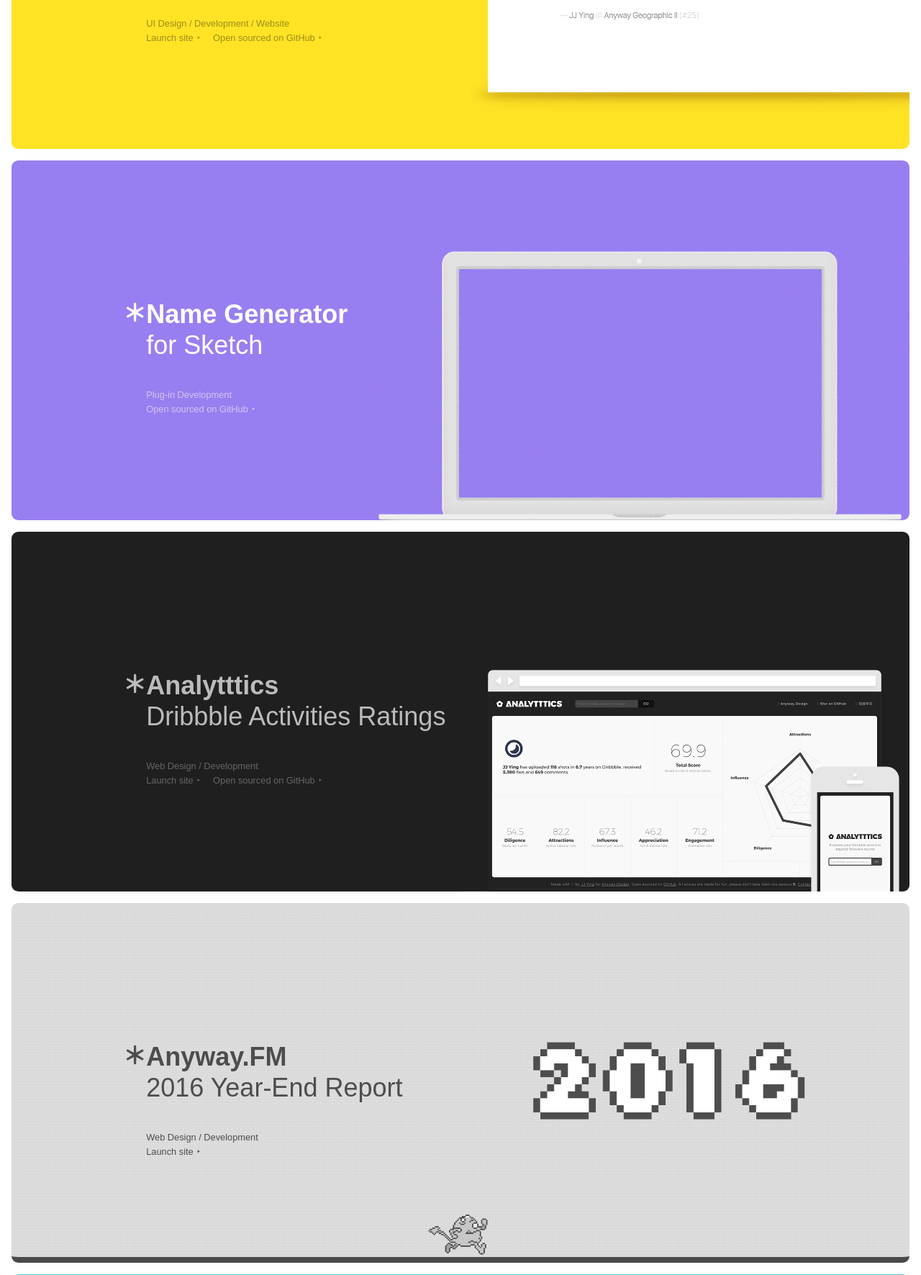
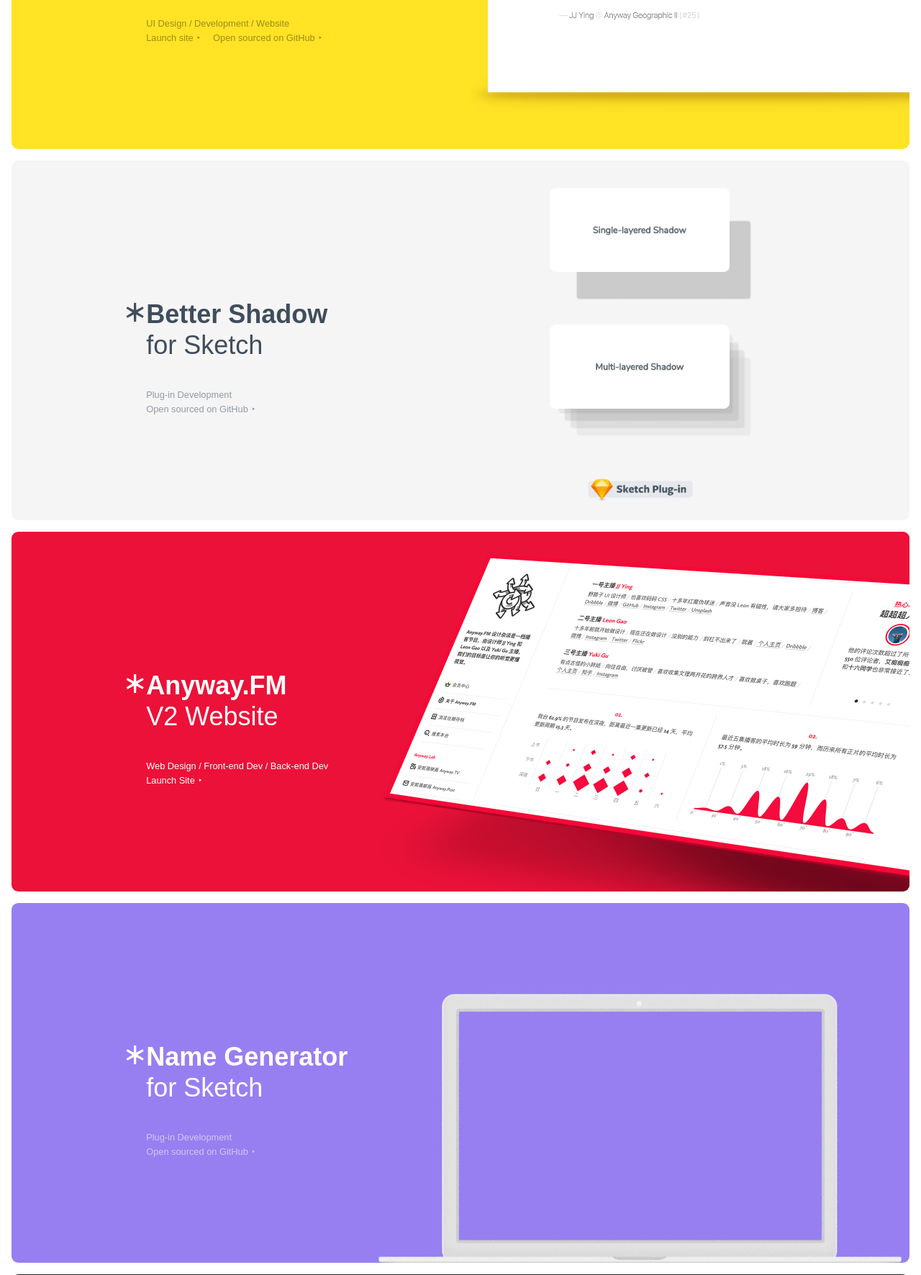
Before and after one commit to JJYing/IconMoon-2017, a PHP site: page / in a window 1280 px wide. Shown: the part 1413-3185 px from the top of the page at 72% size. Run offline with PHP 8.4, Linux system fonts and the light colour scheme; some libraries are stand-ins or nearby versions; some web fonts are replaced.

Commit message:
增加了两个 section 的内容

```diff
--- a/assets/main.css
+++ b/assets/main.css
@@ -1,3 +1,4 @@
+@charset "utf-8";
 /*Designed by JJ Ying
 http://jjying.com*/
 *{
@@ -27,8 +28,7 @@
   src: url('apercu/apercu-bold.eot');
   src: url('apercu/apercu-bold.eot?#iefix') format('embedded-opentype'),
    url('apercu/apercu-bold.woff') format('woff'),
-         url('apercu/apercu-bold.woff2') format('woff2'),
-         url('apercu/apercu-bold.ttf') format('truetype');
+   url('apercu/apercu-bold.woff2') format('woff2');
   font-weight: 700;
   font-style: normal;
 }
@@ -37,8 +37,7 @@
   src: url('apercu/apercu-light.eot');
   src: url('apercu/apercu-light.eot?#iefix') format('embedded-opentype'),
    url('apercu/apercu-light.woff') format('woff'),
-         url('apercu/apercu-light.woff2') format('woff2'),
-         url('apercu/apercu-light.ttf') format('truetype');
+   url('apercu/apercu-light.woff2') format('woff2');
   font-weight: 300;
   font-style: normal;
   font-display: block;
@@ -48,8 +47,7 @@
   src: url('apercu/apercu-regular.eot');
   src: url('apercu/apercu-regular.eot?#iefix') format('embedded-opentype'),
    url('apercu/apercu-regular.woff') format('woff'),
-         url('apercu/apercu-regular.woff2') format('woff2'),
-         url('apercu/apercu-regular.ttf') format('truetype');
+   url('apercu/apercu-regular.woff2') format('woff2');
   font-weight: 400;
   font-style: normal;
 }
@@ -57,7 +55,7 @@
 {
   font-family: "Fedra Sans";
   src: url('fedra/WF-030004-010059-000025.eot');
-  src: url('fedra/WF-030004-010059-000025.eot?#iefix') format('embedded-opentype'), url('fedra/WF-030004-010059-000025.woff') format('woff'), url('fedra/WF-030004-010059-000025.ttf') format('truetype');
+  src: url('fedra/WF-030004-010059-000025.eot?#iefix') format('embedded-opentype'), url('fedra/WF-030004-010059-000025.woff') format('woff');
   font-weight: 700;
   font-style: normal;
   font-display: block;
@@ -66,7 +64,7 @@
 {
   font-family: "Fedra Sans";
   src: url('fedra/WF-030004-010059-000002.eot');
-  src: url('fedra/WF-030004-010059-000002.eot?#iefix') format('embedded-opentype'), url('fedra/WF-030004-010059-000002.woff') format('woff'), url('fedra/WF-030004-010059-000002.ttf') format('truetype');
+  src: url('fedra/WF-030004-010059-000002.eot?#iefix') format('embedded-opentype'), url('fedra/WF-030004-010059-000002.woff') format('woff');
   font-weight: 100;
   font-style: normal;
   font-display: block;
@@ -550,6 +548,53 @@
 .s-post h1{
 	color: #333;
 }
+/* ~Better Shadow */
+.s-better-shadow .inner-item{
+	background: #f5f5f5;
+}
+.s-better-shadow-img{
+	position: absolute;
+	bottom: 0;
+	height: 100%;
+	right: 10%;
+	transform: translate(3rem,0);
+	opacity: 0;
+}
+.s-better-shadow-img.in-view{
+	transform: translate(0,0);
+	opacity: 1;
+}
+.s-better-shadow h1{
+	color: #404d5c;
+}
+.s-better-shadow .item-desc,
+.s-better-shadow .item-btn{
+	color: #939aa3;
+}
+/* ~Anyway Web */
+.s-anyway-web .inner-item{
+	background: #ec1138;
+}
+.s-anyway-web-img{
+	position: absolute;
+	bottom: 0;
+	height: 100%;
+	right: 0;
+	transform: translate(3rem,0);
+	opacity: 0;
+}
+.s-anyway-web-img.in-view{
+	transform: translate(0,0);
+	opacity: 1;
+}
+.s-anyway-web h1{
+	color: #fff;
+}
+.s-anyway-web .item-desc,
+.s-anyway-web .item-btn{
+	color: #fff;
+}
+/* ~Anyway Tab */
 .s-anyway-tab .inner-item{
 	background: #ffe324;
 }
@@ -830,7 +875,6 @@
 	.half {
 		float: none;
 	}
-
 	.half .inner-item {
 		height: auto;
 	}
@@ -853,7 +897,9 @@
 		width: auto;
 		max-width: 90%;
 	}
+	.s-anyway-web-img,
 	.s-anyway-tab-img,
+	.s-better-shadow-img,
 	.s-clover .item-bg {
 		max-width: 100%;
 		position: static;
--- a/index.html
+++ b/index.html
@@ -98,6 +98,46 @@
 					</div>
 
 					<img src="assets/images/anyway-tab.png" class="ani-1 s-anyway-tab-img mobile-full-width" />
+				</div>
+			</article>
+
+			<article class="item s-better-shadow">
+				<div class="inner-item">
+					<div class="item-main autowidth">
+						<h1 class="item-text"><strong>Better Shadow</strong>
+						<br />for Sketch</h1>
+
+						<div class="item-desc">
+							<div class="item-tags">Plug-in Development</div>
+
+							<div class="item-btns">
+								<a class="item-btn" href="https://github.com/JJYing/Sketch-Better-Shadow" target="_blank">Open sourced on GitHub</a>
+							</div>
+						</div>
+
+					</div>
+
+					<img src="assets/images/better.gif" class="ani-1 s-better-shadow-img mobile-full-width" />
+				</div>
+			</article>
+
+			<article class="item s-anyway-web">
+				<div class="inner-item">
+					<div class="item-main autowidth">
+						<h1 class="item-text"><strong>Anyway.FM</strong>
+						<br />V2 Website</h1>
+
+						<div class="item-desc">
+							<div class="item-tags">Web Design / Front-end Dev / Back-end Dev</div>
+
+							<div class="item-btns">
+								<a class="item-btn" href="https://Anyway.FM" target="_blank">Launch Site</a>
+							</div>
+						</div>
+
+					</div>
+
+					<img src="assets/images/anyway-web.png" class="ani-1 s-anyway-web-img mobile-full-width" />
 				</div>
 			</article>
 
```
Also changed, not shown: assets/images/anyway-web.png (added), assets/images/better.gif (added). Lines whose indentation alone changed are shown as unchanged.
